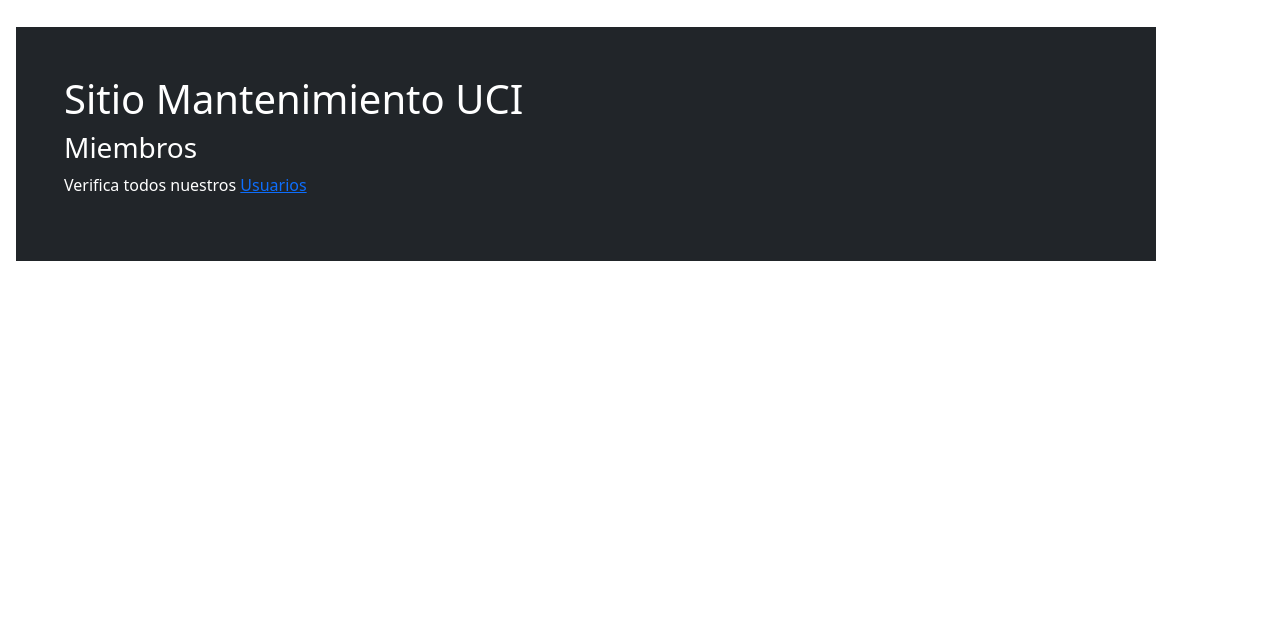
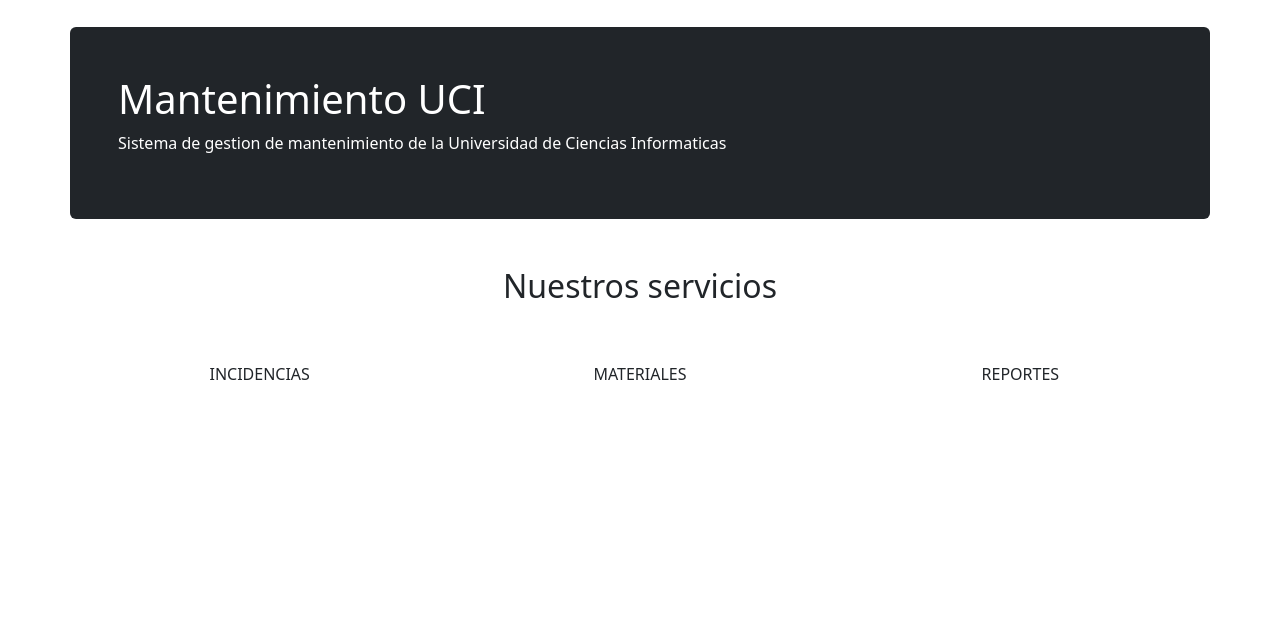
Before and after one commit to SatellitexOT12/ProyectoMantenimientoUCI, a Django app: page /main/ in a window 1280 px wide. Shown: the part 133-759 px from the top of the page. Run offline with Django 5.2, Linux system fonts and the light colour scheme; some libraries are stand-ins or nearby versions.

Commit message:
pequeños cambios en la interfaz

```diff
--- a/web_mantenimiento_uci/usuarios/templates/main.html
+++ b/web_mantenimiento_uci/usuarios/templates/main.html
@@ -5,11 +5,16 @@
 {%endblock%}
 
 {%block content%}
-<div class="container p-5 my-5 mx-3 bg-dark text-white"">
-<h1> Sitio Mantenimiento UCI</h1>
-
-<h3> Miembros </h3>
-
-<p> Verifica todos nuestros <a href="/usuarios"> Usuarios </a></p>
+<div class="container p-5 my-5  bg-dark text-white rounded">
+<h1>Mantenimiento UCI</h1>
+<p> Sistema de gestion de mantenimiento de la Universidad de Ciencias Informaticas</p>
+</div>
+<div class="row">
+    <h2 class="d-flex justify-content-center">Nuestros servicios</h2>
+</div>
+<div class="row d-flex justify-content-center mt-5">
+    <div class="col-3  d-flex justify-content-center">INCIDENCIAS</div>
+    <div class="col-4  d-flex justify-content-center">MATERIALES</div>
+    <div class="col-3  d-flex justify-content-center">REPORTES</div>
 </div>
 {%endblock%}
```
Also changed, not shown: web_mantenimiento_uci/db.sqlite3.
